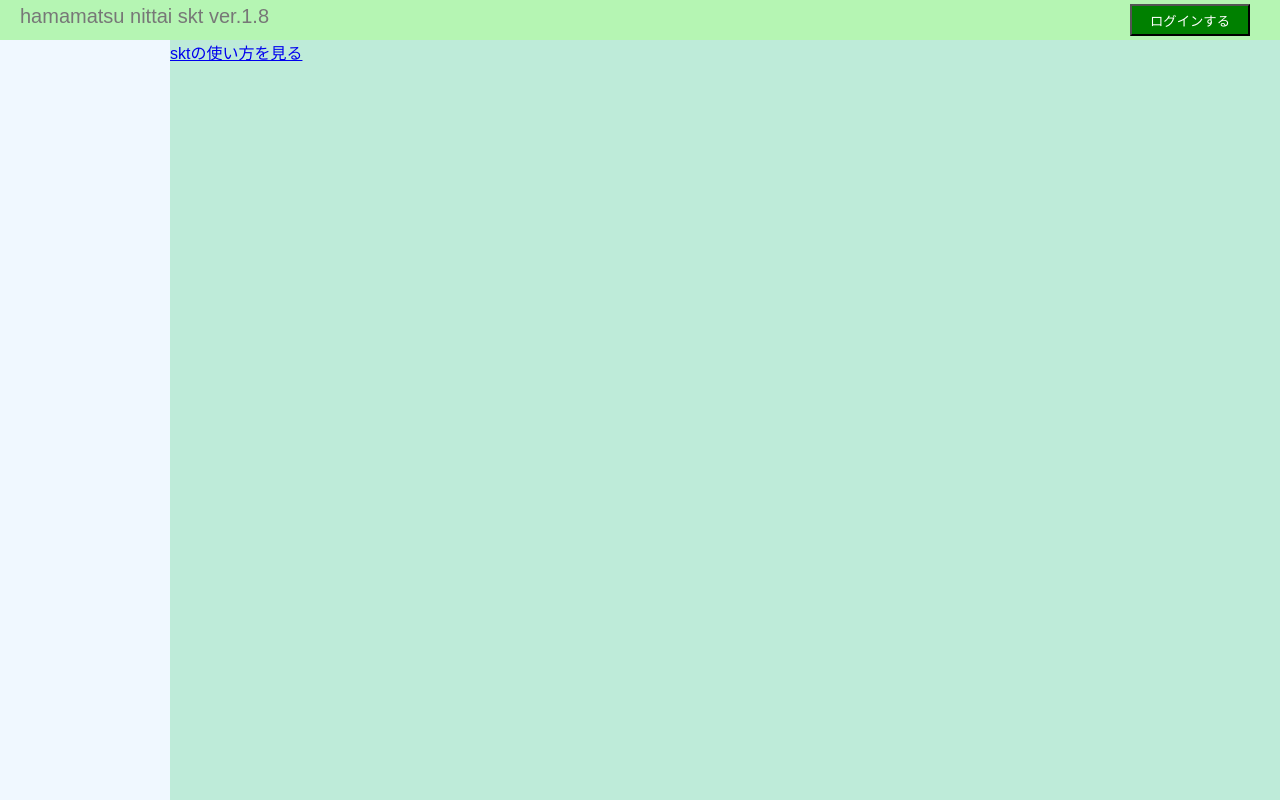
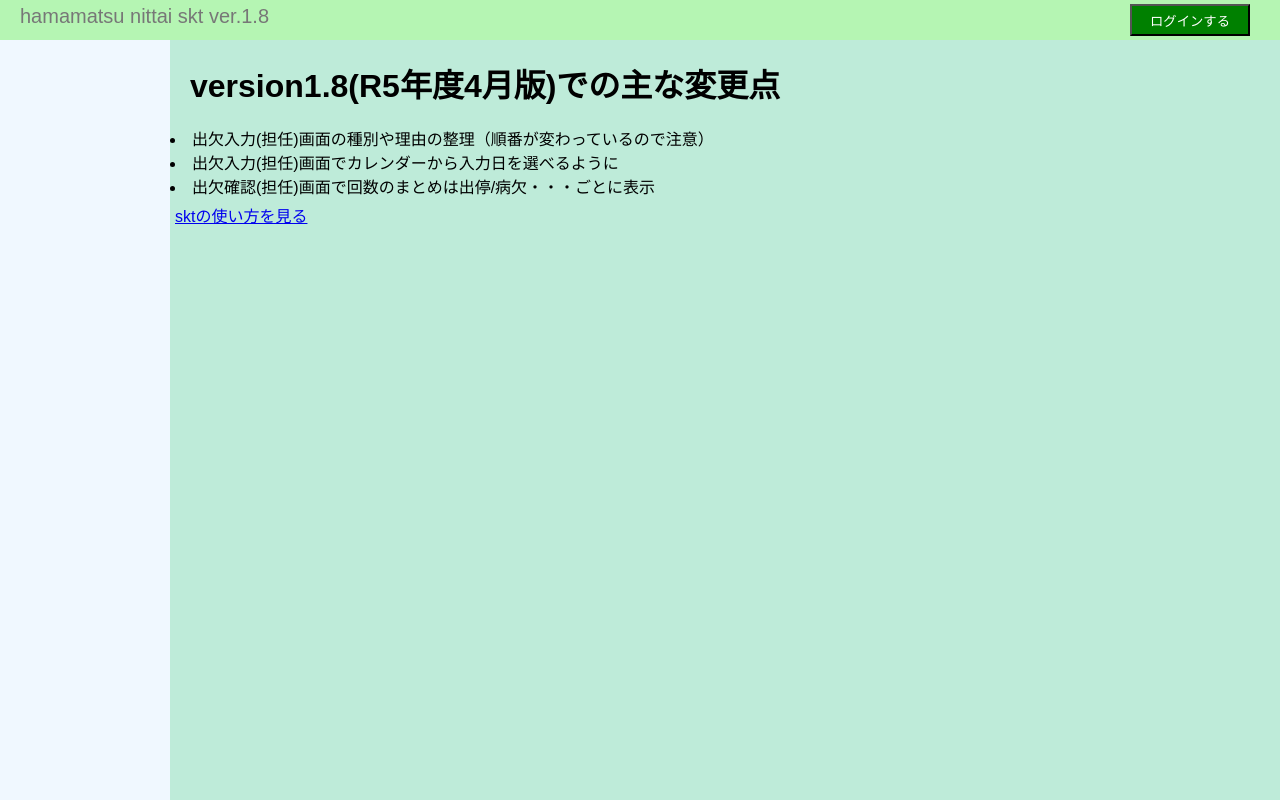
Before and after one commit to shirayanagihiroshi/syukketsu, a website: page public/skt.html in a window 1280 px wide. Drawn offline with nearby package versions, Linux system fonts and the light colour scheme; no server answers.

Commit message:
説明追記

```diff
--- a/public/js/skt.shell.js
+++ b/public/js/skt.shell.js
@@ -70,7 +70,15 @@ skt.shell = (function () {
       + '<div class="skt-shell-main">'
         + '<div class="skt-shell-main-menu"></div>'
         + '<div class="skt-shell-main-content">'
+          + '<h1>version1.8(R5年度4月版)での主な変更点</h1>'
+          + '<ul>'
+          +   '<li>出欠入力(担任)画面の種別や理由の整理（順番が変わっているので注意）</li>'
+          +   '<li>出欠入力(担任)画面でカレンダーから入力日を選べるように</li>'
+          +   '<li>出欠確認(担任)画面で回数のまとめは出停/病欠・・・ごとに表示</li>'
+          + '</ul>'
+          + '<p>'
           + '<a href="https://shirayanagihiroshi.github.io/syukketsu/">sktの使い方を見る</a>'
+          + '</p>'
         + '</div>'
       + '</div>',
     titleStr : String()
```
Also changed, not shown: index.html (+7 -6 lines), images/howToUse012-2.png (added), images/howToUse022-2.png (added), images/howToUse101.png (added), images/howToUse102.png (added).
